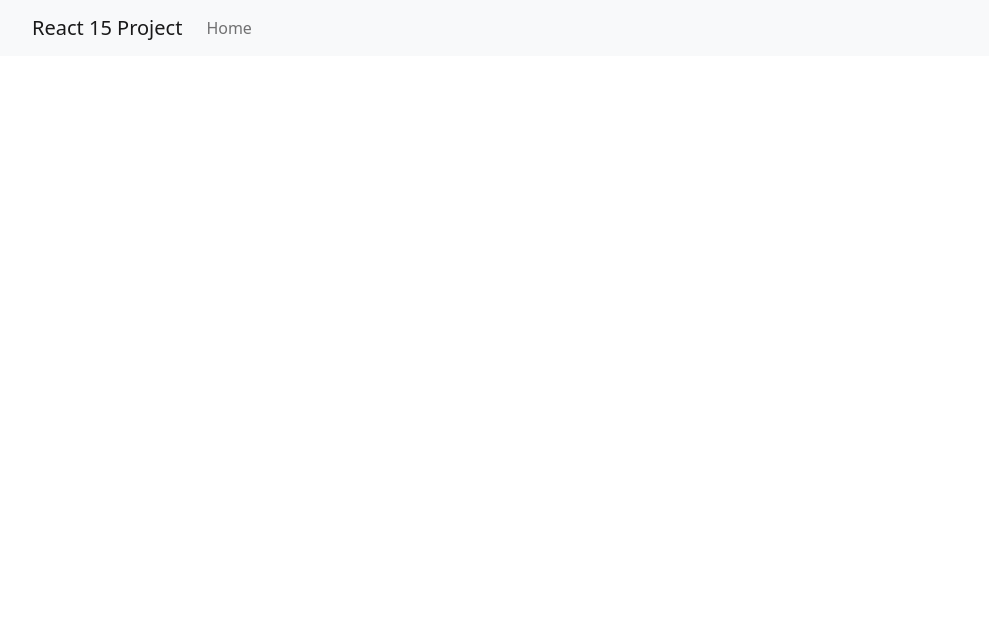
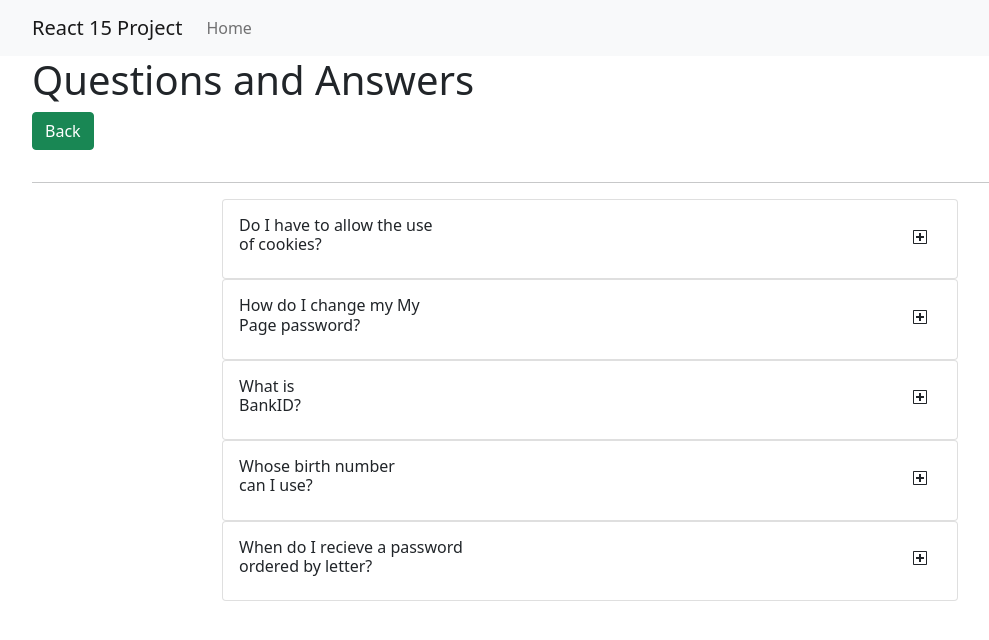
Before and after one commit to nur165024/react-simple-15-project, a React (Create React App) app: page /questions/answers in a window 1280 px wide. Shown: the top 640 px of the page, without its empty margins (50-1039 px from the left). Built offline with nearby package versions, Linux system fonts and the light colour scheme.

Commit message:
question and answer faq

```diff
--- a/src/App.js
+++ b/src/App.js
@@ -9,6 +9,7 @@ import {
   Route
 } from "react-router-dom";
 import Review from './Component/Review/Review';
+import QuestionsAndAnswers from './Component/QuestionsAndAnswers/QuestionsAndAnswers';
 
 function App() {
   return (
@@ -31,6 +32,9 @@ function App() {
           <Route path="/review">
             <Review></Review>
           </Route>
+          <Route path="/questions/answers">
+            <QuestionsAndAnswers></QuestionsAndAnswers>
+          </Route>
         </Switch>
       </div>
     </Router>
--- a/src/Component/Home/Home.js
+++ b/src/Component/Home/Home.js
@@ -38,6 +38,15 @@ const Home = () => {
                             </div>
                         </div>
                     </div>
+                    <div className="col-md-4">
+                        <div className="card">
+                            <img className="card-img-top" src={tours} alt="" />
+                            <div className="card-body">
+                                <Link to='/questions/answers'><h5 className="card-title">Questions ans Answers(FAQ)</h5></Link>
+                                <Link to="/questions/answers" className="btn btn-primary">View</Link>
+                            </div>
+                        </div>
+                    </div>
                 </div>
             </div>
         </section>
--- /dev/null
+++ b/src/Component/QuestionsAndAnswers/QuestionsAndAnswers.css
@@ -0,0 +1,4 @@
+.btn__button{
+    width: 100%;
+    text-align: right;
+}
--- /dev/null
+++ b/src/Component/QuestionsAndAnswers/QuestionsAndAnswers.js
@@ -0,0 +1,31 @@
+import React, { useState } from 'react';
+import { Link } from 'react-router-dom';
+import './QuestionsAndAnswers.css';
+import data from './QuestionsAndAnswersData';
+import QuestionsMap from './QuestionsMap';
+
+const QuestionsAndAnswers = () => {
+    const [questions,setQuestions] = useState(data);
+
+    return (
+        <section >
+            <div className="container">
+                <div className="row">
+                    <div className="col-md-12">
+                        <h1>Questions and Answers</h1>
+                        <Link className="btn btn-success mb-3" to="/">Back</Link>
+                    </div>
+                </div>
+                <hr />
+                <div className="row justify-content-center">
+                    {
+                        questions.map((question) => <QuestionsMap key={question.id} question={question}></QuestionsMap>)
+                    }
+
+                </div>
+            </div>
+        </section>
+    );
+};
+
+export default QuestionsAndAnswers;
--- /dev/null
+++ b/src/Component/QuestionsAndAnswers/QuestionsAndAnswersData.js
@@ -0,0 +1,33 @@
+const QuestionsAndAnswers = [
+    {
+      id: 1,
+      title: 'Do I have to allow the use of cookies?',
+      info:
+        'Unicorn vinyl poutine brooklyn, next level direct trade iceland. Shaman copper mug church-key coloring book, whatever poutine normcore fixie cred kickstarter post-ironic street art.',
+    },
+    {
+      id: 2,
+      title: 'How do I change my My Page password?',
+      info:
+        'Coloring book forage photo booth gentrify lumbersexual. Migas chillwave poutine synth shoreditch, enamel pin thundercats fashion axe roof party polaroid chartreuse.',
+    },
+    {
+      id: 3,
+      title: 'What is BankID?',
+      info:
+        'Enamel pin fam sustainable woke whatever venmo. Authentic asymmetrical put a bird on it, lumbersexual activated charcoal kinfolk banjo cred pickled sartorial.',
+    },
+    {
+      id: 4,
+      title: 'Whose birth number can I use?',
+      info:
+        'Edison bulb direct trade gentrify beard lo-fi seitan sustainable roof party franzen occupy squid. Knausgaard cronut succulents, scenester readymade shabby chic lyft. Copper mug meh vegan gentrify.',
+    },
+    {
+      id: 5,
+      title: 'When do I recieve a password ordered by letter?',
+      info:
+        'Locavore franzen fashion axe live-edge neutra irony synth af tilde shabby chic man braid chillwave waistcoat copper mug messenger bag. Banjo snackwave blog, microdosing thundercats migas vaporware viral lo-fi seitan ',
+    },
+  ]
+  export default QuestionsAndAnswers;
--- /dev/null
+++ b/src/Component/QuestionsAndAnswers/QuestionsMap.js
@@ -0,0 +1,29 @@
+import React, { useState } from 'react';
+import { GoDiffAdded, GoDiffRemoved } from "react-icons/go";
+
+const QuestionsMap = ({question}) => {
+    const {title,info} = question;
+    const [showInfo,setShowInfo] = useState(false);
+
+    return (
+        <div className="col-md-8">
+            <div className="card">
+                <div className="card-body d-flex">
+                    <div>
+                        <h6>{title}</h6>
+                    </div>
+                    <div className="btn__button">
+                        <button onClick={() => setShowInfo(!showInfo)} className="btn">
+                            {!showInfo ? <GoDiffAdded /> : <GoDiffRemoved />}
+                        </button>
+                    </div>
+                </div>
+                {
+                    showInfo && <p style={{ padding:'10px 30px' }}>{info}</p>
+                }
+            </div>
+        </div>
+    );
+};
+
+export default QuestionsMap;
```
Also changed, not shown: src/images/question.png (added).
